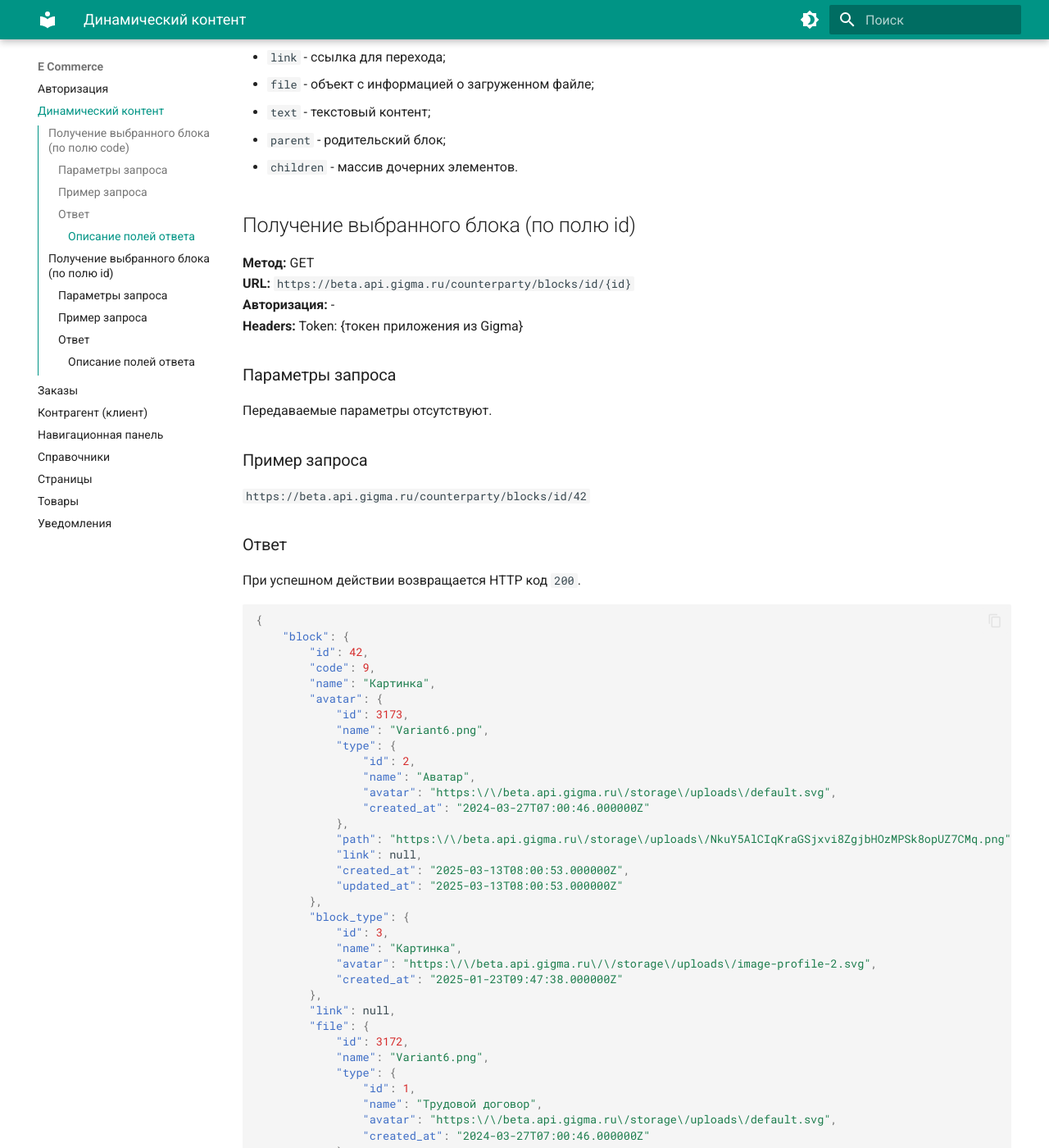
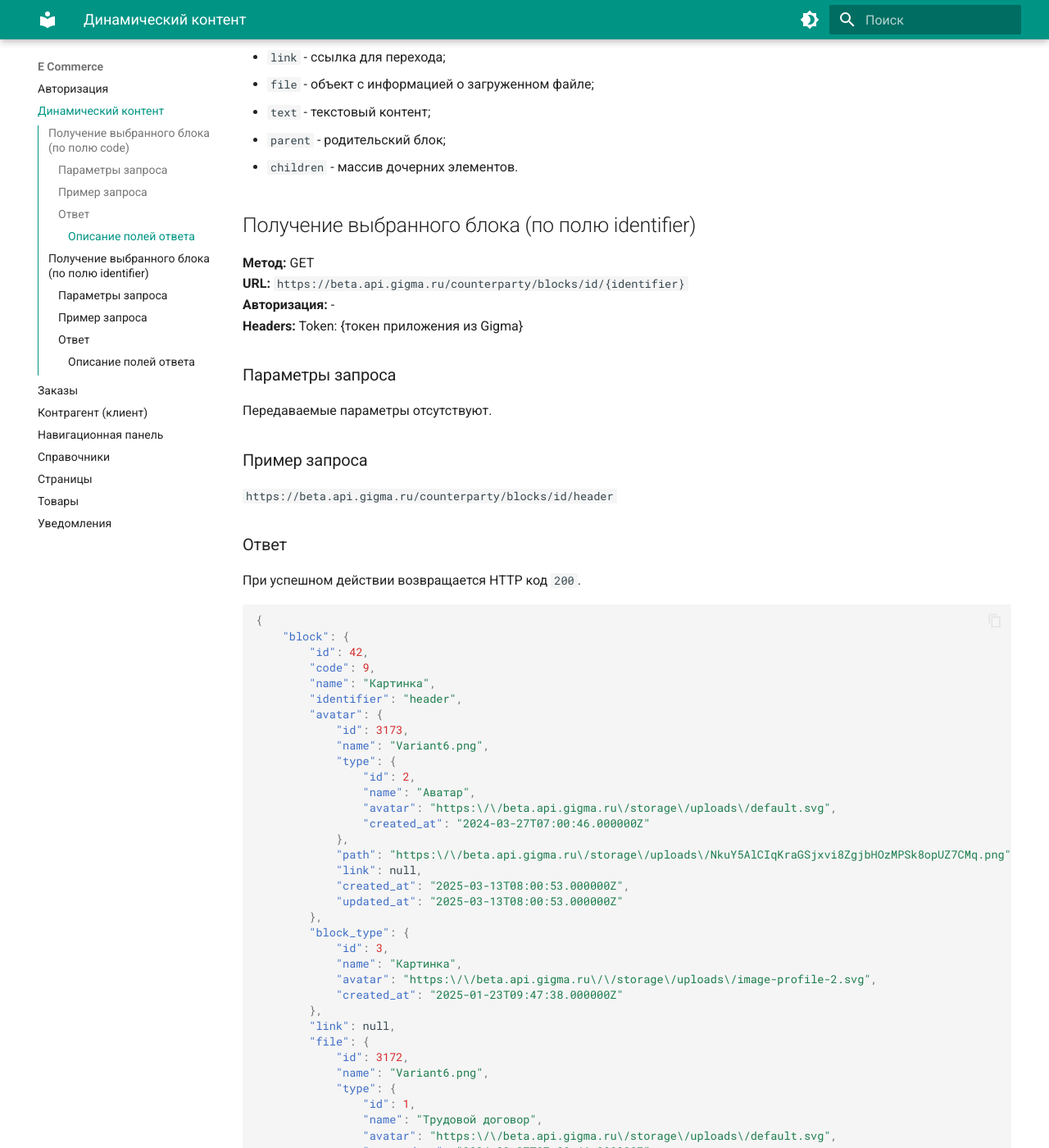
Before and after one commit to Krushanov/docs.erp.itecho.ru, an MkDocs documentation site: the page built from docs/E-Commerce/Динамический контент.md, in a window 1280 px wide and 1400 px high, scrolled down 1830 px. Shown: the whole window at 82% size. Built offline with MkDocs 1.6.1 and Material for MkDocs 9.7.7, drawn with Linux system fonts in a browser that asks for light colours; some of the changed text lies outside the part shown.

Commit message:
Updated "Динамический контент.md" file.

```diff
--- a/docs/E-Commerce/Динамический контент.md
+++ b/docs/E-Commerce/Динамический контент.md
@@ -83,10 +83,10 @@
 - `parent` - родительский блок;
 - `children` - массив дочерних элементов.
 
-## Получение выбранного блока (по полю id)
+## Получение выбранного блока (по полю identifier)
 
 **Метод:** GET
-**URL:** `https://beta.api.gigma.ru/counterparty/blocks/id/{id}`
+**URL:** `https://beta.api.gigma.ru/counterparty/blocks/id/{identifier}`
 **Авторизация:** -
 **Headers:** Token: {токен приложения из Gigma}
 
@@ -96,7 +96,7 @@
 
 ### Пример запроса
 
-`https://beta.api.gigma.ru/counterparty/blocks/id/42`
+`https://beta.api.gigma.ru/counterparty/blocks/id/header`
 
 ### Ответ
 
@@ -107,6 +107,7 @@
 		"id": 42,
 		"code": 9,
 		"name": "Картинка",
+		"identifier": "header",
 		"avatar": {
 			"id": 3173,
 			"name": "Variant6.png",
@@ -157,6 +158,7 @@
 
 - `id` - ID;
 - `code` - код;
+- `identifier` - идентификатор;
 - `block_type` - объект с информацией о типе блока;
 - `avatar` - URL ссылка на аватар элемента меню;
 - `name` - название блока;
```
